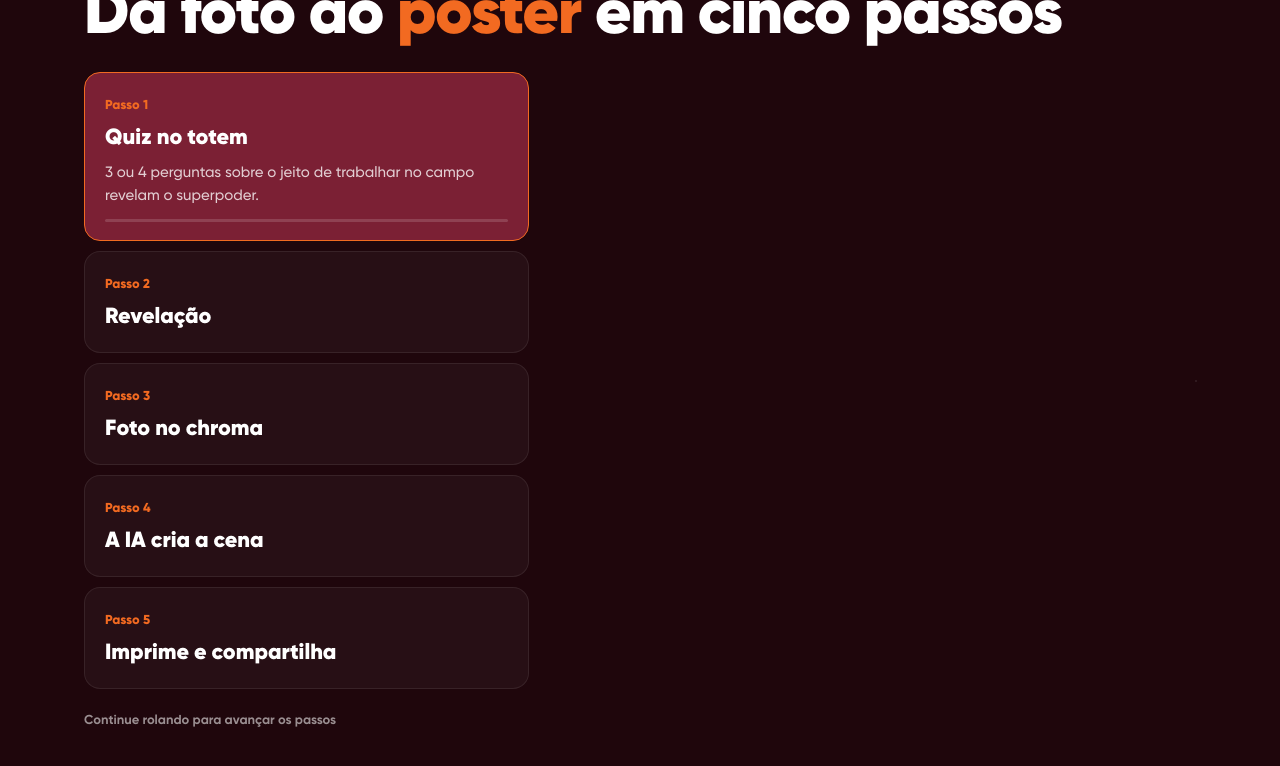
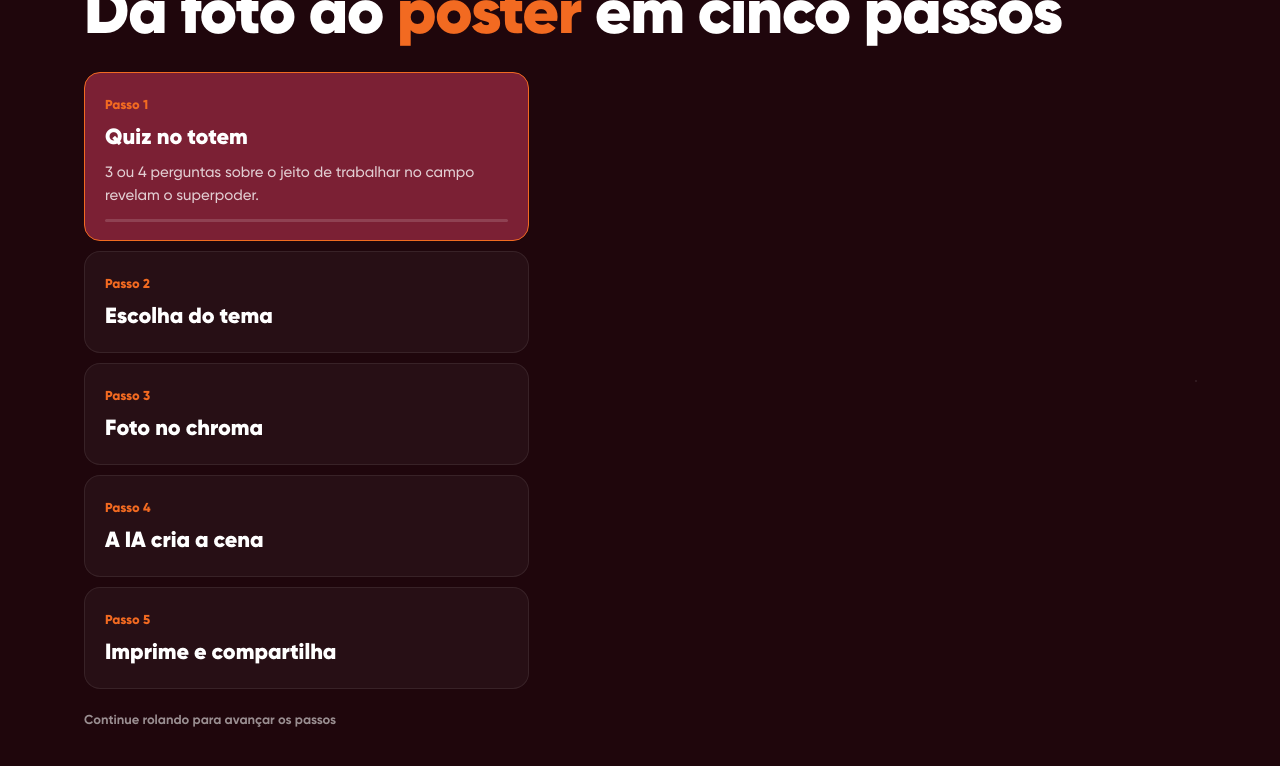
Before and after one commit to kcooyakawa/stap, a plain HTML site: page brevant-superpoder/index.html in a window 1280 px wide. Shown: the part 798-1564 px from the top of the page. Drawn offline with Linux system fonts and the light colour scheme.

Commit message:
Escolha do tema
Co-Authored-By: Claude Opus 5.5 <noreply@anthropic.com>
Claude-Session: https://claude.ai/code/session_011PRs9XWgHaqMMZ1wyBcUnm

```diff
--- a/brevant-superpoder/index.html
+++ b/brevant-superpoder/index.html
@@ -151,7 +151,7 @@ footer .wrap{display:flex;justify-content:space-between;flex-wrap:wrap;gap:10px}
   <div class="player">
     <div class="tabs">
       <div class="tab"><b>Passo 1</b><h3>Quiz no totem</h3><p>3 ou 4 perguntas sobre o jeito de trabalhar no campo revelam o superpoder.</p><div class="pg"><i></i></div></div>
-      <div class="tab"><b>Passo 2</b><h3>Revelação</h3><p>A tela revela o superpoder. O produtor pode aceitar ou trocar de tema.</p><div class="pg"><i></i></div></div>
+      <div class="tab"><b>Passo 2</b><h3>Escolha do tema</h3><p>A tela revela o superpoder. O produtor pode aceitar ou trocar de tema.</p><div class="pg"><i></i></div></div>
       <div class="tab"><b>Passo 3</b><h3>Foto no chroma</h3><p>O produtor posa no fundo verde do estande: sozinho, em casal ou com a família.</p><div class="pg"><i></i></div></div>
       <div class="tab"><b>Passo 4</b><h3>A IA cria a cena</h3><p>A foto é o ponto de partida: a IA recompõe pose, lavoura e energia conforme o tema.</p><div class="pg"><i></i></div></div>
       <div class="tab"><b>Passo 5</b><h3>Imprime e compartilha</h3><p>Pôster impresso na hora e versão digital por QR Code ou WhatsApp.</p><div class="pg"><i></i></div></div>
```
